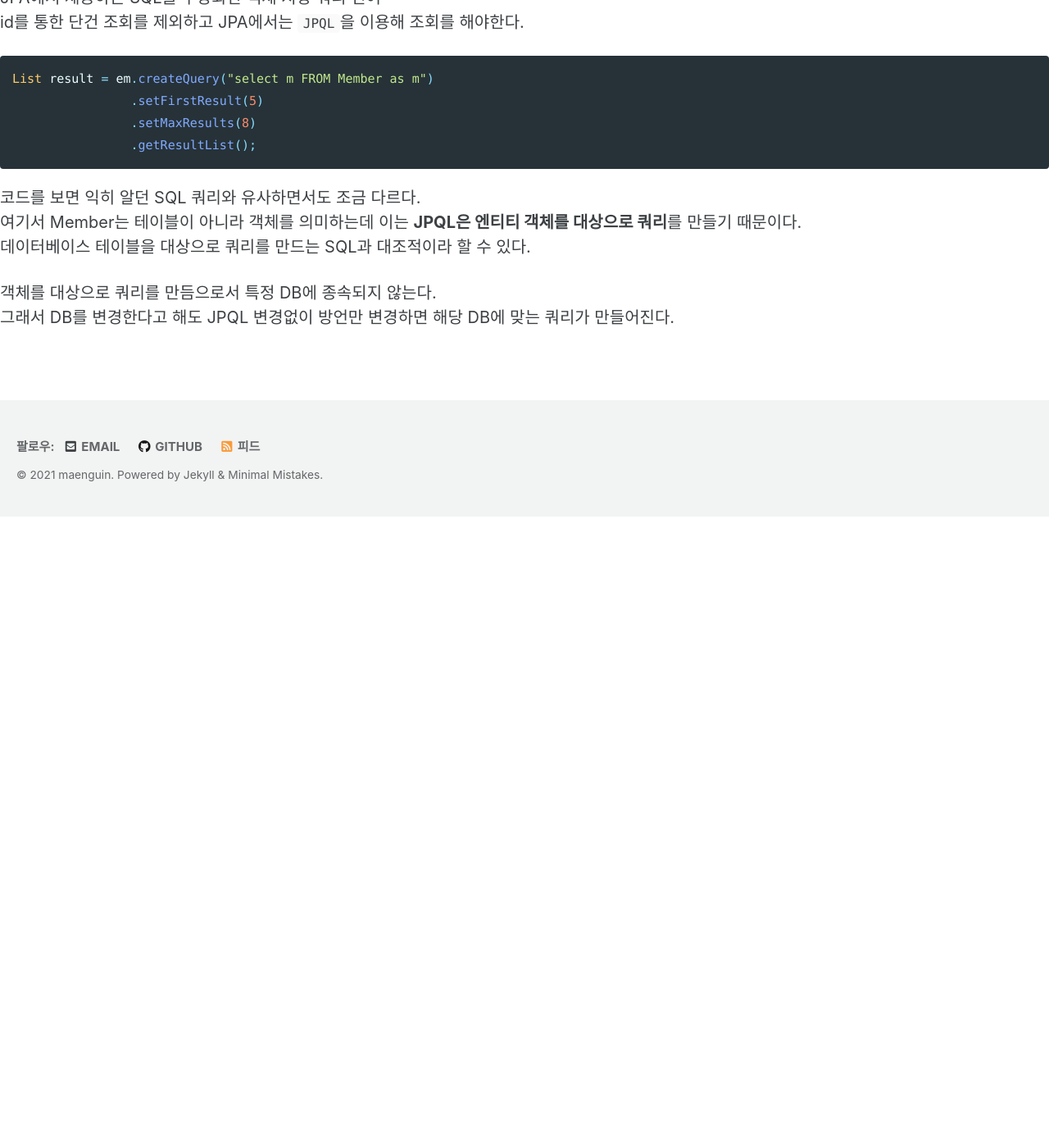
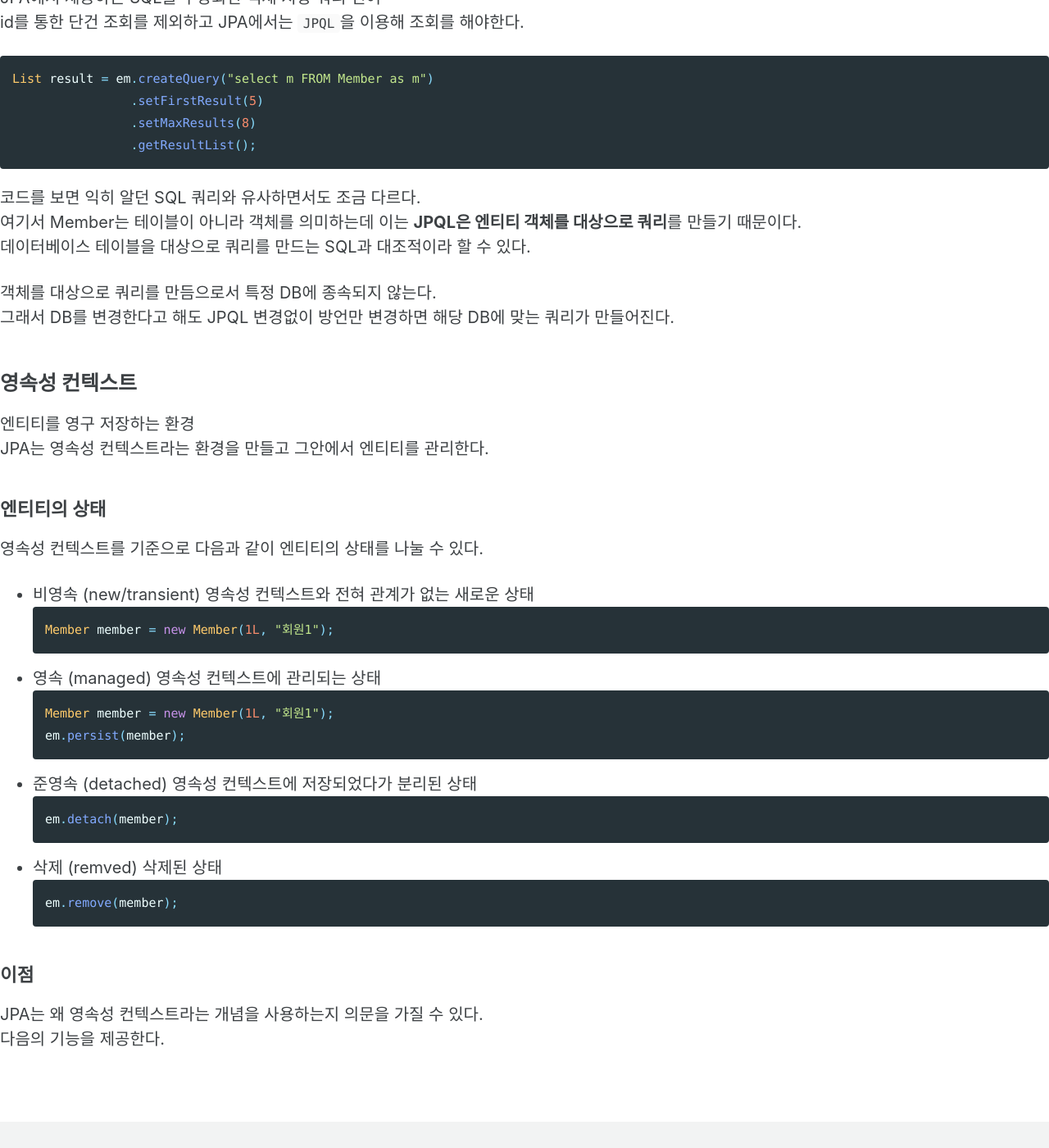
Before and after one commit to maenguin/maenguin.github.io, a Jekyll site: the page built from private/2020-12-31-jpa-basic.md, in a window 1280 px wide and 1400 px high, scrolled down 3743 px. Shown: the whole window at 82% size. Built offline with Jekyll 4.4.1, drawn with Linux system fonts in a browser that asks for light colours; cached includes are drawn as plain includes; our own code applies the rules of GitHub Pages for plain Markdown files; before the commit the page ends 4373 px from its top, so only the background shows below that.

Commit message:
Update 2020-12-31-jpa-basic.md

````diff
--- a/private/2020-12-31-jpa-basic.md
+++ b/private/2020-12-31-jpa-basic.md
@@ -127,3 +127,36 @@ List result = em.createQuery("select m FROM Member as m")
 
 객체를 대상으로 쿼리를 만듬으로서 특정 DB에 종속되지 않는다.
 그래서 DB를 변경한다고 해도 JPQL 변경없이 방언만 변경하면 해당 DB에 맞는 쿼리가 만들어진다.
+
+## 영속성 컨텍스트
+엔티티를 영구 저장하는 환경
+JPA는 영속성 컨텍스트라는 환경을 만들고 그안에서 엔티티를 관리한다.
+
+### 엔티티의 상태
+영속성 컨텍스트를 기준으로 다음과 같이 엔티티의 상태를 나눌 수 있다.
+
+* 비영속 (new/transient)
+영속성 컨텍스트와 전혀 관계가 없는 새로운 상태
+```java
+Member member = new Member(1L, "회원1");
+```
+* 영속 (managed)
+영속성 컨텍스트에 관리되는 상태
+```java
+Member member = new Member(1L, "회원1");
+em.persist(member);
+```
+* 준영속 (detached)
+영속성 컨텍스트에 저장되었다가 분리된 상태
+```java
+em.detach(member);
+```
+* 삭제 (remved)
+삭제된 상태
+```java
+em.remove(member);
+```
+
+### 이점
+JPA는 왜 영속성 컨텍스트라는 개념을 사용하는지 의문을 가질 수 있다.
+다음의 기능을 제공한다.
````
